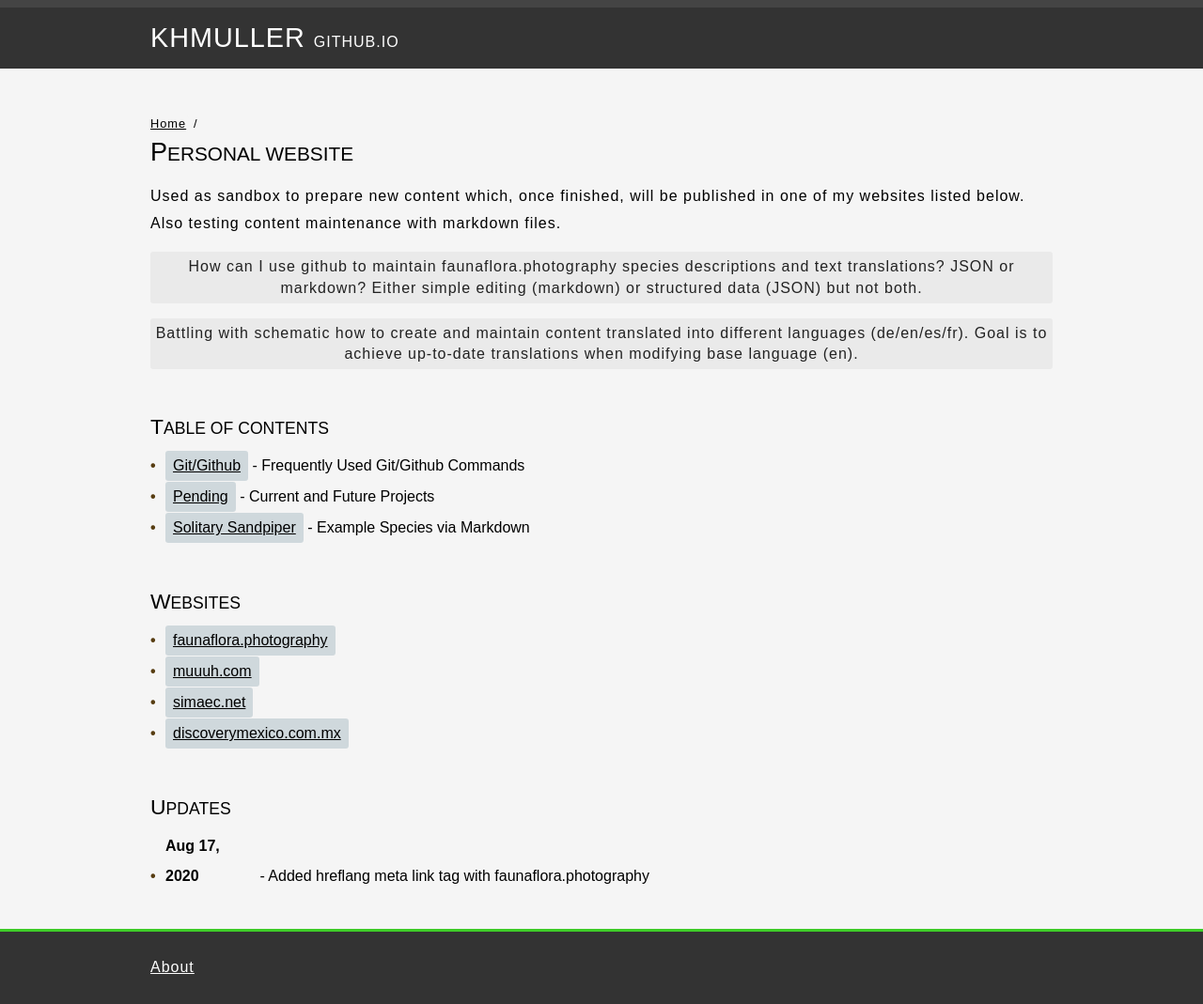
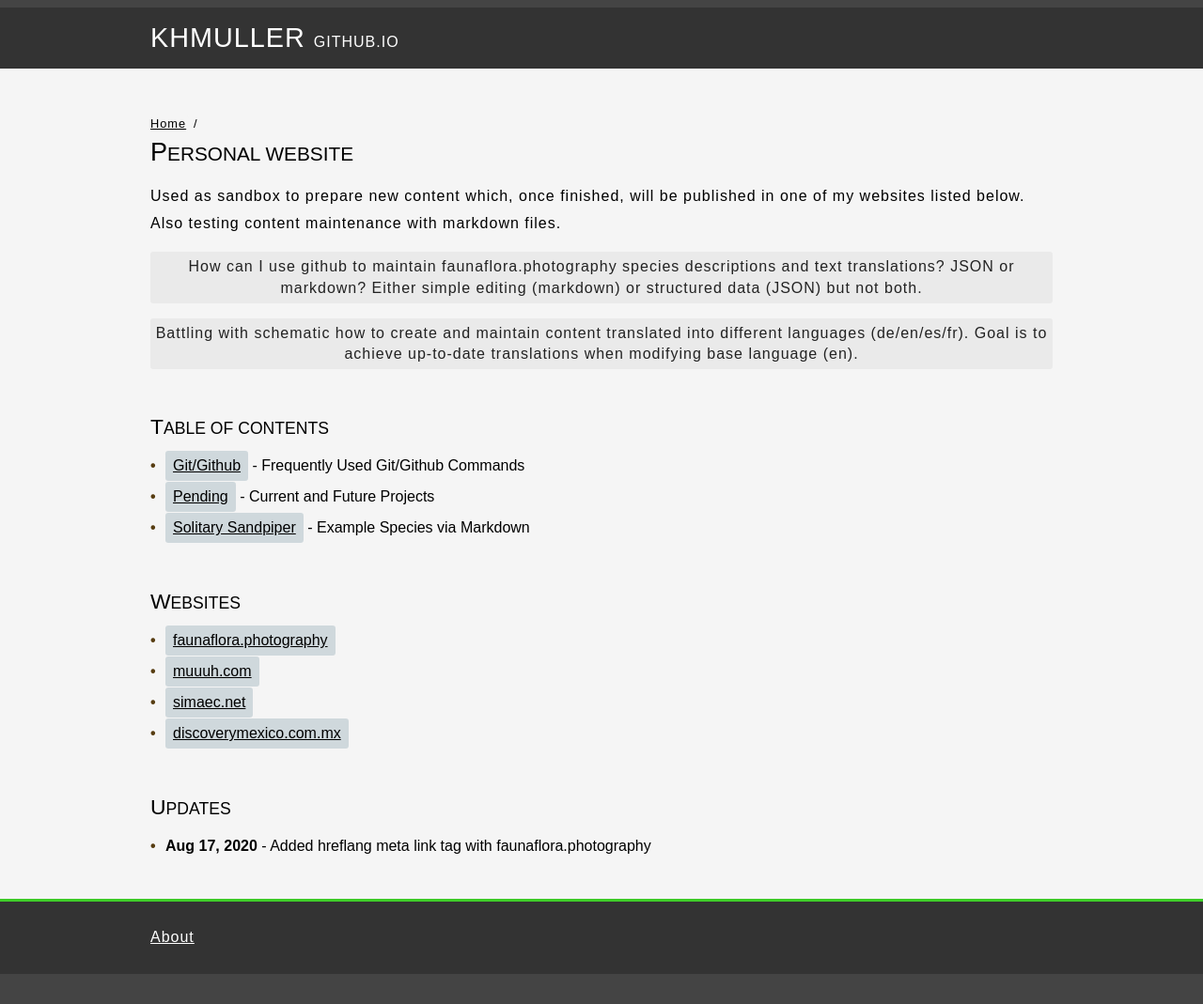
Before and after one commit to KHMuller/khmuller.github.io, a Jekyll site: the page built from index.md, in a window 1280 px wide. Shown: the whole page at 94% size. Built offline with Jekyll 4.4.1, drawn with Linux system fonts in a browser that asks for light colours; after the commit the page ends 1037 px from its top, so only the background shows below that.

Commit message:
Update styles.css

```diff
--- a/assets/css/styles.css
+++ b/assets/css/styles.css
@@ -167,9 +167,6 @@ h2 {
         width: 1rem;
         margin-left: -1rem;
     }
-    .grid-container > div:last-child > ul {padding:0;}
-    .grid-container > div:last-child > ol {margin-left:0;}
-    ul > li > strong {display: inline-block; width: 6rem;}
 
     p {
         letter-spacing: 1px;
```
